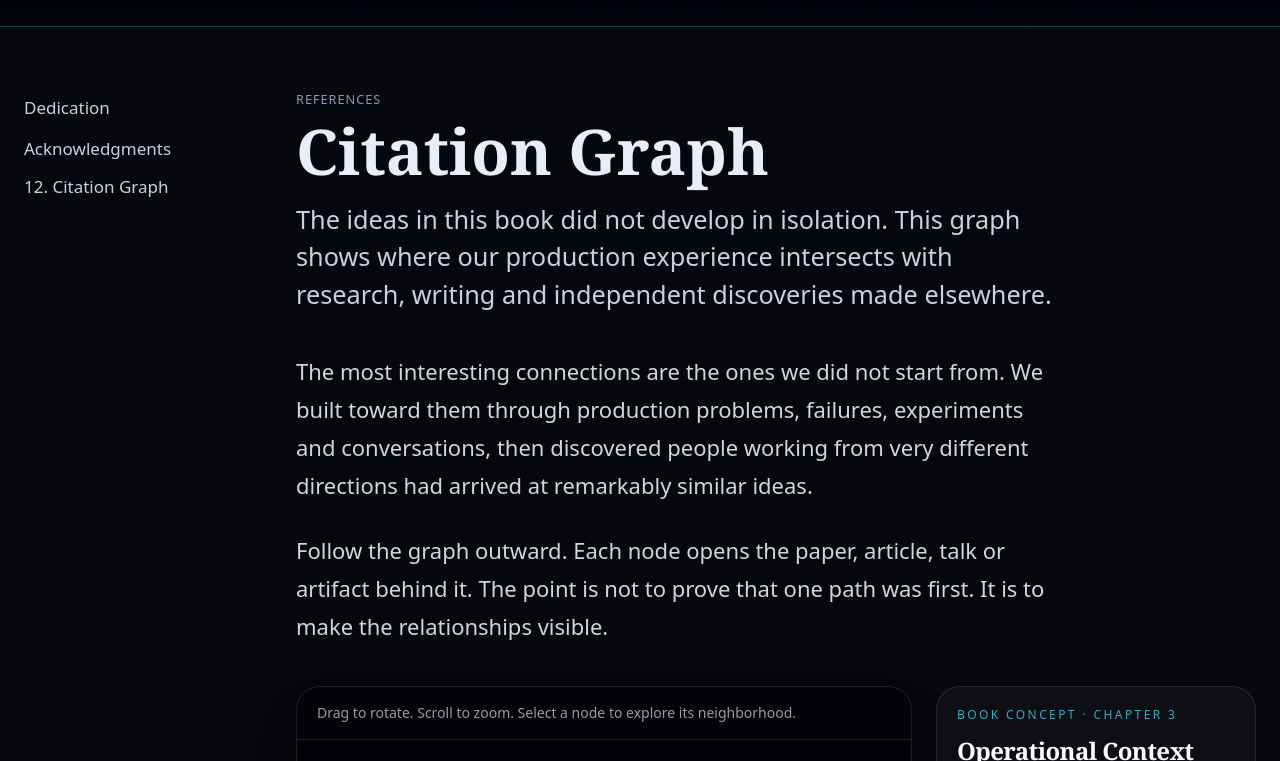
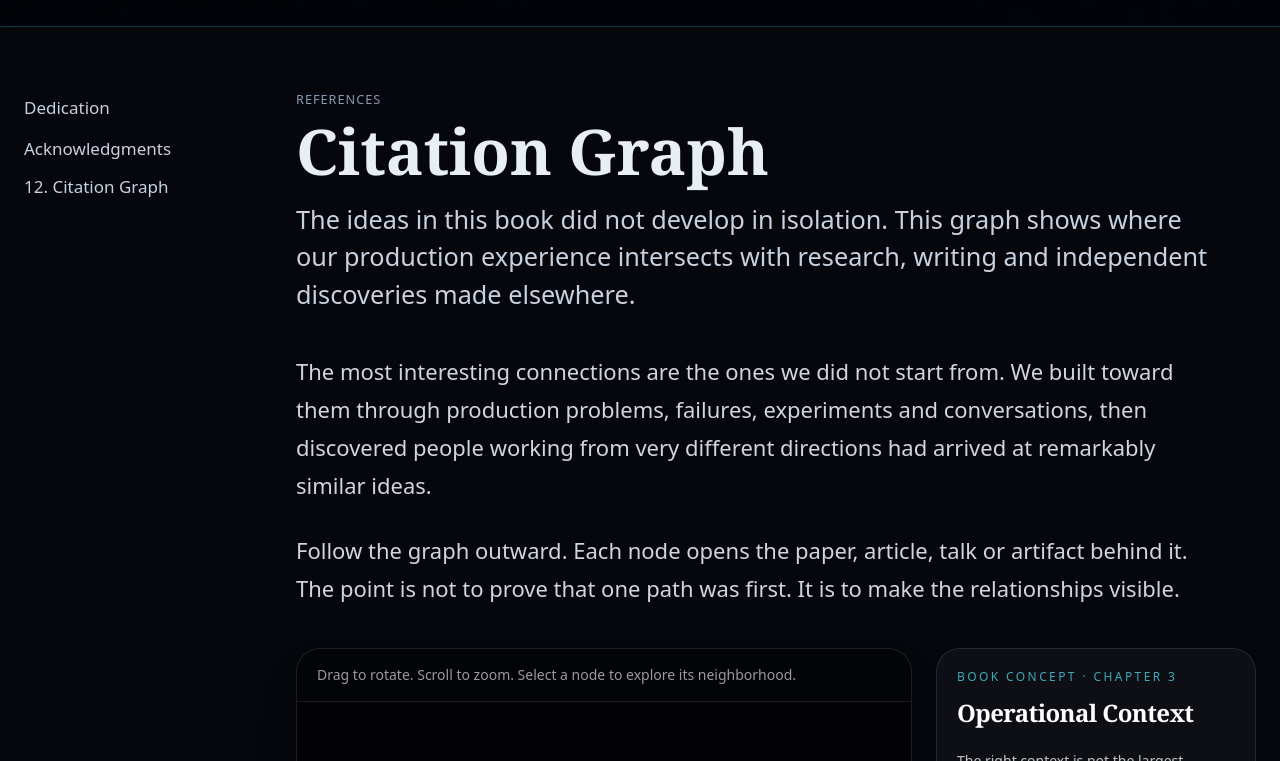
Before and after one commit to jgranger/jgranger.github.io, a Next.js app: page /book/references/citation-graph in a window 1280 px wide. Shown: the part 499-1260 px from the top of the page. Built offline with nearby package versions, Linux system fonts and the light colour scheme.

Commit message:
Ease chapter media width cap

```diff
--- a/styles/globals.css
+++ b/styles/globals.css
@@ -52,7 +52,7 @@
   --text-eyebrow--line-height: 1.4;
   --text-eyebrow--letter-spacing: 0.0625rem;
 
-  --width-reading: min(100%, 48rem);
+  --width-reading: min(100%, 58rem);
   --width-wide: min(100%, 84rem);
   --width-column: min(100%, 68rem);
   --width-measure: min(100%, 72ch);
@@ -365,7 +365,7 @@
 .prose video.book-video,
 .prose .book-video-phone {
   width: 100%;
-  max-width: min(100%, 48rem);
+  max-width: min(100%, 58rem);
   margin-inline: 0 auto;
 }
 
```
